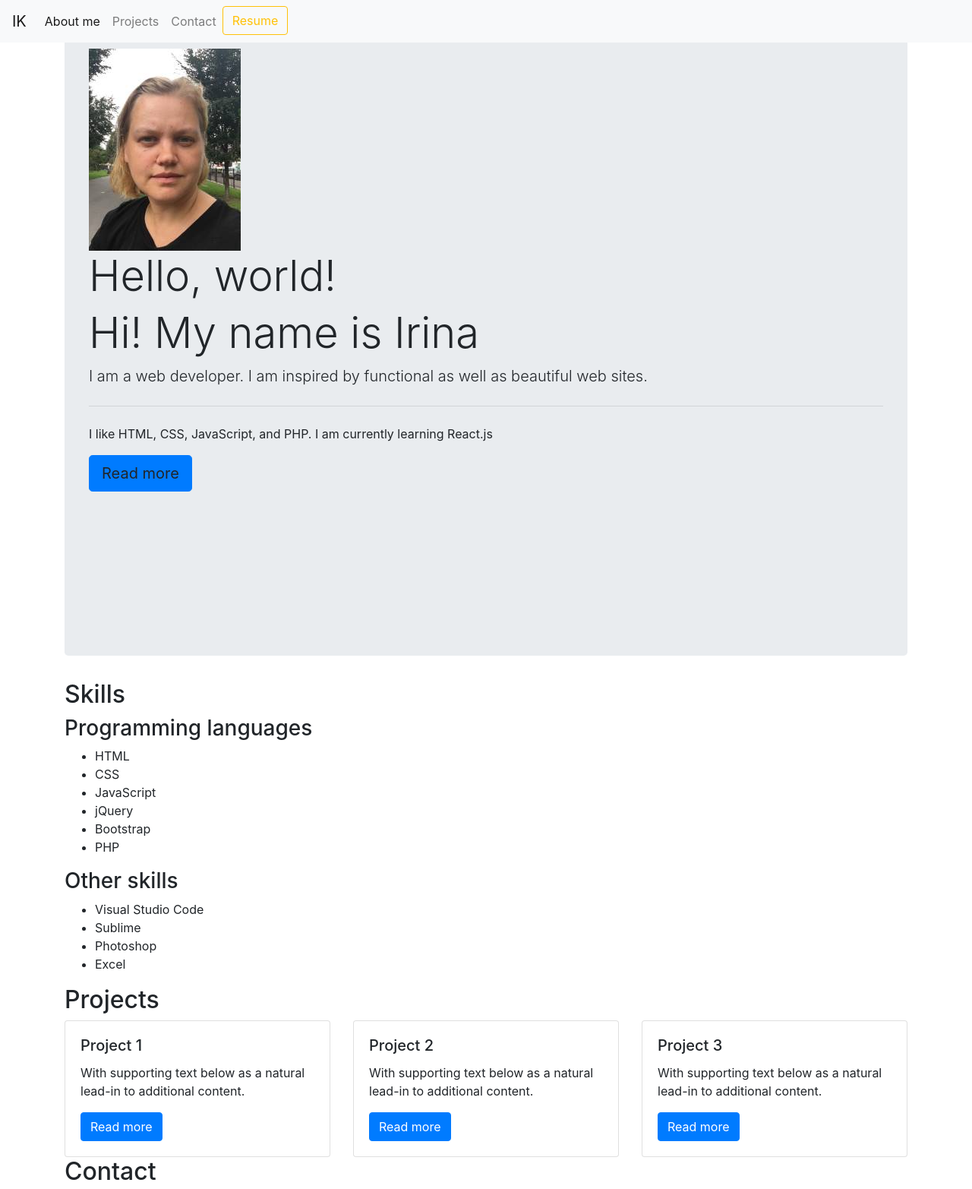
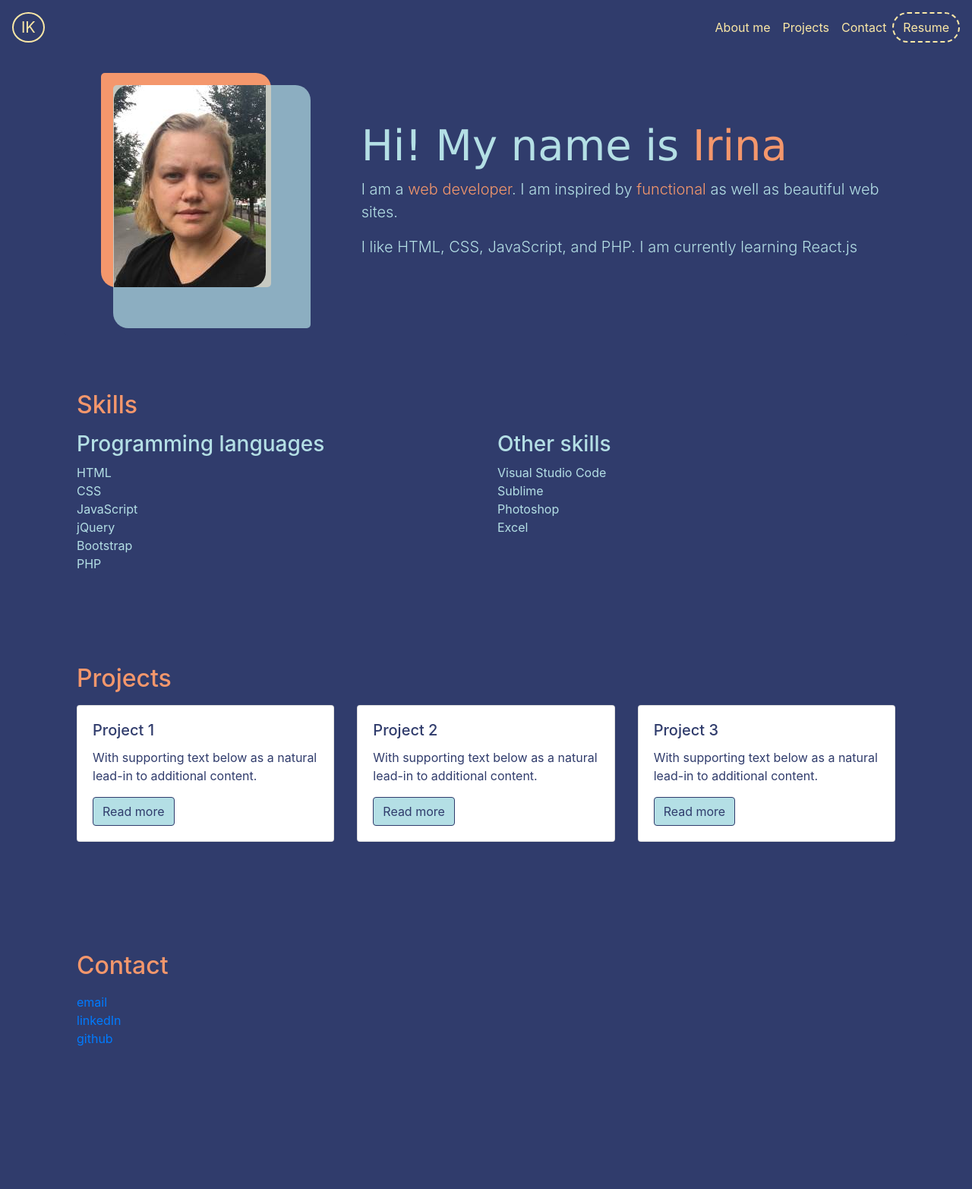
Before and after one commit to IrinaKuz/Portfolio, a plain HTML site: page index.html in a window 1280 px wide. Shown: the top 1565 px of the page at 76% size. After the commit the page ends 1475 px from the top, so only its background shows below. Drawn offline with nearby package versions, Linux system fonts and the light colour scheme.

Commit message:
Saving changes

```diff
--- a/index.html
+++ b/index.html
@@ -10,46 +10,61 @@
 
     <title>IrinaKuz web developer</title>
   </head>
-  <body>
+  <body class="darknavy-bg light-blue-color">
     <div class="container">
-      <nav class="navbar fixed-top darknavy-bg navbar-expand-lg navbar-light bg-light">
-          <a class="navbar-brand" href="#">IK</a>
-          <button class="navbar-toggler" type="button" data-toggle="collapse" data-target="#navbarTogglerDemo02" aria-controls="navbarTogglerDemo02" aria-expanded="false" aria-label="Toggle navigation">
-            <span class="navbar-toggler-icon"></span>
+      <nav class="navbar fixed-top darknavy-bg offwhite-color navbar-expand-lg">
+          <a class="navbar-brand offwhite-color" href="#">IK</a>
+          <div class="toggle-btn" data-toggle="collapse" data-target="#navbarTogglerDemo02" aria-controls="navbarTogglerDemo02" aria-expanded="false" aria-label="Toggle navigation">
+            <div class="bar1"></div>
+            <div class="bar2"></div>
+            <div class="bar3"></div>
+          </div>
+          <!--
+            <button class="navbar-toggler bg-info" type="button" data-toggle="collapse" data-target="#navbarTogglerDemo02" aria-controls="navbarTogglerDemo02" aria-expanded="false" aria-label="Toggle navigation">
+            <span class="navbar-toggler-icon offwhite-color"></span>
           </button>
+        -->
 
-          <div class="collapse navbar-collapse" id="navbarTogglerDemo02">
+          <div class="collapse navbar-collapse justify-content-end" id="navbarTogglerDemo02">
             <ul class="navbar-nav mr-auto mt-2 mt-lg-0">
-              <li class="nav-item active">
-                <a class="nav-link" href="#about_me">About me <span class="sr-only">(current)</span></a>
+              <li class="nav-item active py-2">
+                <a class="nav-link offwhite-color" href="#about_me">About me <span class="sr-only">(current)</span></a>
               </li>
-              <li class="nav-item">
-                <a class="nav-link" href="#projects">Projects</a>
+              <li class="nav-item py-2">
+                <a class="nav-link offwhite-color" href="#projects">Projects</a>
               </li>
-              <li class="nav-item">
-                <a class="nav-link" href="#contact">Contact</a>
+              <li class="nav-item py-2">
+                <a class="nav-link offwhite-color" href="#contact">Contact</a>
               </li>
-              <li class="nav-item">
-                <button type="button" class="btn btn-outline-warning">Resume</button>
+              <li class="nav-item py-2">
+                <button type="button" class="btn btn-outline offwhite-color">Resume</button>
               </li>
             </ul>
           </div>
         </nav>
         <div id="about_me" class="jumbotron darknavy-bg">
-          <img src="images/IMG_0080_resize.JPG" alt="Irina Kuznetsov's photo" />
-          <h2 class="display-4">Hello, world!</h2>
-          <h1 class="display-4">Hi! My name is Irina</h1>
-          <p class="lead">I am a web developer. I am inspired by functional as well as beautiful web sites.</p>
-          <hr class="my-4">
-          <p>I like HTML, CSS, JavaScript, and PHP. I am currently learning React.js</p>
-          <p class="lead">
-            <a class="btn btn-primary btn-lg" id="more_about_me" role="button">Read more</a>
-            <p class="invisible" id="more_about_me_p">I graduated from Brooklyn College with BS in Infromation Systems in 2015. During my last semester, I interned in IT department of Department of Probation. It was my first experience with web development. I wanted to continue with learning web development, but then my life took its turn. I had a baby. Since graduating I taught myself HTML, CSS and JavaScript. I dabbed in jQuery, Bootstrap, PHP, Node.js. I worked on my own projects, building stuff online. Eventually I found an tutor job teaching students how to make home pages, how to make forms and write for loops.</p>
-          </p>
+          <div class="row pt-5">
+            <!--<h2 class="col-lg-4 display-4 width33lg">Hello, world!</h2>-->
+            <div class="col-lg-4 d-flex justify-content-center">
+              <div class="img-container">
+
+
+                <div class="img-bg2"></div>
+                <div class="img-bg1"></div>
+                <img src="images/IMG_0080_resize.JPG" alt="Irina Kuznetsov's photo" width=200 height=266 />
               </div>
-        <section id="skills">
-          <h2>Skills</h2>
-          <div>
+            </div>
+            <div class="col-lg-8 middle pt-4">
+              <h1 class="display-4">Hi! My name is <span class="light-orange">Irina</span></h1>
+              <p class="lead">I am a <span class="light-orange">web developer</span>. I am inspired by <span class="light-orange">functional</span> as well as <span class="light-orange"></span>beautiful</span> web sites.</p>
+              <p class="lead">I like HTML, CSS, JavaScript, and PHP. I am currently learning React.js</p>
+            </div>
+          </div>
+        </div>
+        <section class="py-lg-5 py-md-2 mx-3" id="skills">
+          <h2 class="light-orange pt-4 pb-2">Skills</h2>
+          <div class="row">
+            <div class="col-lg-6">
               <h3>Programming languages</h3>
               <ul>
                 <li>HTML</li>
@@ -60,7 +75,7 @@
                 <li>PHP</li>
               </ul>
             </div>
-          <div>
+            <div class="col-lg-6">
               <h3>Other skills</h3>
               <ul>
                 <li>Visual Studio Code</li>
@@ -69,41 +84,42 @@
                 <li>Excel</li>
               </ul>
             </div>
+          </div>
         </section>
-        <section id="projects">
-          <h2>Projects</h2>
+        <section class="py-lg-5 py-md-2 mx-3 darknavy-color" id="projects">
+          <h2 class="light-orange pt-4 pb-2">Projects</h2>
           <div class="row">
-            <div class="col-sm-6 col-lg-4">
+            <div class="col-sm-6 col-lg-4 pb-4">
               <div class="card">
                 <div class="card-body">
                   <h5 class="card-title">Project 1</h5>
                   <p class="card-text">With supporting text below as a natural lead-in to additional content.</p>
-                  <a href="#" class="btn btn-primary">Read more</a>
+                  <a href="#" class="btn btn-project">Read more</a>
                 </div>
               </div>
             </div>
-            <div class="col-sm-6 col-lg-4">
+            <div class="col-sm-6 col-lg-4 pb-4">
               <div class="card">
                 <div class="card-body">
                   <h5 class="card-title">Project 2</h5>
                   <p class="card-text">With supporting text below as a natural lead-in to additional content.</p>
-                  <a href="#" class="btn btn-primary">Read more</a>
+                  <a href="#" class="btn btn-project">Read more</a>
                 </div>
               </div>
             </div>
-            <div class="col-sm-6 col-lg-4">
+            <div class="col-sm-6 col-lg-4 pb-4">
               <div class="card">
                 <div class="card-body">
                   <h5 class="card-title">Project 3</h5>
                   <p class="card-text">With supporting text below as a natural lead-in to additional content.</p>
-                  <a href="#" class="btn btn-primary">Read more</a>
+                  <a href="#" class="btn btn-project">Read more</a>
                 </div>
               </div>
             </div>
           </div>
         </section>
-        <section id="contact">
-          <h2>Contact</h2>
+        <section class="py-lg-5 py-md-2 mb-5 mx-3" id="contact">
+          <h2 class="light-orange pt-4 pb-2">Contact</h2>
           <ul>
             <li><a href="mailto:ira.kuznets@gmail.com">email</a></li>
             <li><a href="https://www.linkedin.com/in/irina-kuznetsov-b287a489/">linkedIn</a></li>
@@ -119,5 +135,6 @@
     <script src="https://cdnjs.cloudflare.com/ajax/libs/popper.js/1.12.9/umd/popper.min.js" integrity="sha384-ApNbgh9B+Y1QKtv3Rn7W3mgPxhU9K/ScQsAP7hUibX39j7fakFPskvXusvfa0b4Q" crossorigin="anonymous"></script>
     <script src="https://maxcdn.bootstrapcdn.com/bootstrap/4.0.0/js/bootstrap.min.js" integrity="sha384-JZR6Spejh4U02d8jOt6vLEHfe/JQGiRRSQQxSfFWpi1MquVdAyjUar5+76PVCmYl" crossorigin="anonymous"></script>
     <script src="myscript.js"></script>
+    <script src="weather.js"></script>
   </body>
 </html>
--- a/myscript.js
+++ b/myscript.js
@@ -1,4 +1,4 @@
-$("#more_about_me").click(function() {
-        console.log('click!');
-        $("#more_about_me_p").toggleClass( "invisible" );
+$('.toggle-btn').click(function() {
+        console.log($(this));
+        $('.toggle-btn').toggleClass("change");
 });
--- a/mystyle.css
+++ b/mystyle.css
@@ -1,3 +1,160 @@
-.invisible{
-    visibility: hidden;
+/* Color scheme */
+.darknavy-bg {
+    background-color: #303C6C;
 }
+.darknavy-color {
+    color: #303C6C;
+}
+.offwhite-color{
+    color: #FBE8A6;
+}
+.light-orange{
+    color: #F4976C;
+}
+.light-blue-color{
+    color: #B4DFE5;
+}
+.light-blue-bg {
+    background-color: #B4DFE5;
+}
+.lighter-blue{
+    color: #D2FDFF;
+}
+/* Utilities */
+.middle{
+    align-self: center;
+}
+/* Resetting */
+ul {
+    padding: 0;
+    margin: 0;
+}
+/* Navigation */
+.navbar-brand{
+    border: 2px solid #FBE8A6;
+    border-radius: 50%;
+    padding: 3px 10px;
+}
+.nav-link{
+    display: inline-block;
+}
+.navbar a:hover{
+    border-bottom: 2px dashed #FBE8A6;
+    color: inherit;
+}
+.navbar-toggler{
+    color: #FBE8A6;
+}
+ul {
+    list-style-type: none;
+}
+.btn-outline{
+    background-color: inherit;
+    color: #FBE8A6;
+    border: 2px dashed #FBE8A6;
+    border-radius: 20px;
+}
+/* Toggle button style */
+.toggle-btn {
+    display: inline-block;
+    cursor: pointer;
+  }
+
+  .bar1, .bar2, .bar3 {
+    width: 30px;
+    height: 2px;
+    background-color: #FBE8A6;
+    margin: 6px 0;
+    transition: 0.4s;
+  }
+
+  .change .bar1 {
+    -webkit-transform: rotate(-45deg) translate(-4px, 6px);
+    transform: rotate(-45deg) translate(-4px, 6px);
+  }
+
+  .change .bar2 {opacity: 0;}
+
+  .change .bar3 {
+    -webkit-transform: rotate(45deg) translate(-4px, -8px);
+    transform: rotate(45deg) translate(-4px, -8px);
+  }
+/* About me section */
+#about_me h2{
+    display: none;
+    font-family: monospace;
+    font-size: 2rem;
+    opacity: 0.5;
+}
+h1{
+    font-family:Verdana, Geneva, Tahoma, sans-serif;
+}
+#about_me img {
+    position: relative;
+    top: 0;
+    left: -31px;
+    display: block;
+    border-radius: 20px 0;
+}
+.img-container {
+    position: relative;
+}
+.img-bg1 {
+    width: 260px;
+    height: 320px;
+    position: absolute;
+    top: 0rem;
+    left: -2rem;
+    background-color: #B4DFE5;
+    opacity: 0.7;
+    border-radius: 5px 20px 5px;
+}
+.img-bg2 {
+    width: calc(200px + 1.5rem);
+    height: calc(266px + 1rem);
+    position: absolute;
+    top: -1rem;
+    left: calc(-1rem + -32px);
+    background-color: #F4976C;
+    border-radius: 5px 20px 5px;
+}
+.jumbotron{
+    margin-bottom: 0;
+}
+.display-4{
+    font-size: 2.5rem;
+}
+/* Projects section */
+.btn-project {
+    background-color: #B4DFE5;
+    color:#303C6C;
+    border-color: #303C6C;
+}
+.btn-project:hover{
+    background-color: #F4976C;
+    color: #303C6C;
+    border-color: #303C6C;
+}
+
+/* Desktops */
+@media all and (min-width: 992px) {
+    .img-container{
+        transform: none;
+    }
+    .display-4{
+        font-size: 3.5rem;
+    }
+    .toggle-btn{
+        display: none;
+    }
+    .navbar-nav{
+        display: flex;
+        justify-content: flex-end;
+    }
+    .navbar-nav.mr-auto{
+        margin-right: 0 !important;
+    }
+    #about_me h2{
+        display: block;
+    }
+}
--- /dev/null
+++ b/weather.js
@@ -0,0 +1,6 @@
+if (navigator.geolocation) {
+    console.log('Geolocation is supported!');
+  }
+  else {
+    console.log('Geolocation is not supported for this Browser/OS.');
+  }
```
Lines whose indentation alone changed are shown as unchanged.
